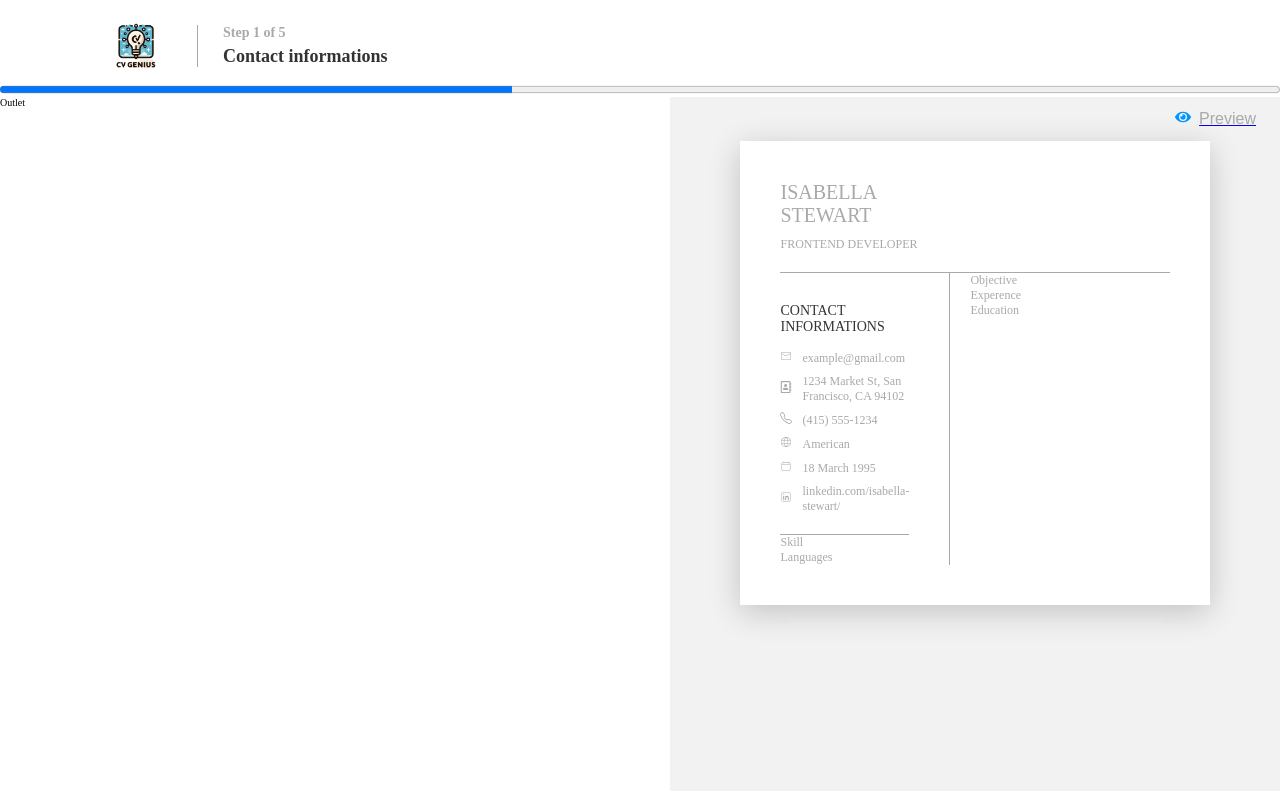
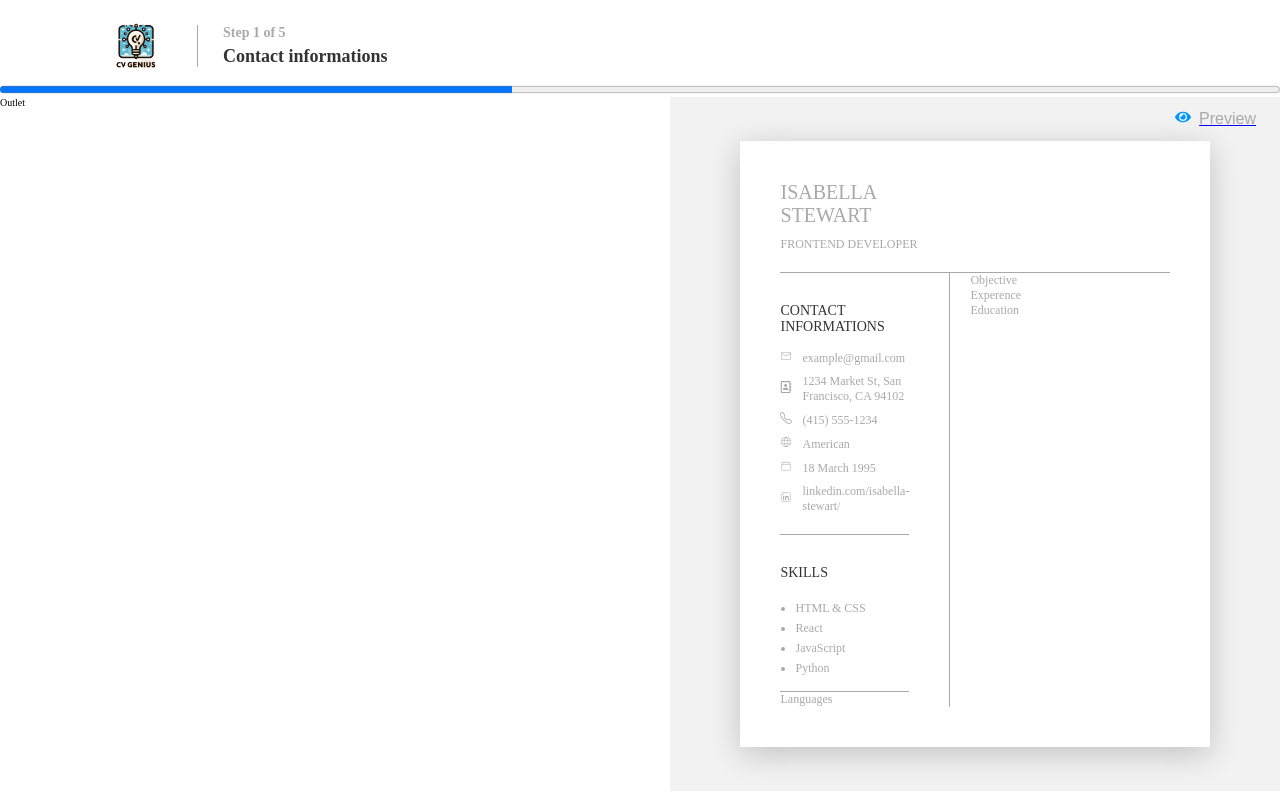
Before and after one commit to jovana623/cv-genius, a React (Vite) app: page / in a window 1280 px wide. Built offline with nearby package versions, Linux system fonts and the light colour scheme.

Commit message:
Skills template info

```diff
--- /dev/null
+++ b/src/features/skills/SkillsInformations.jsx
@@ -0,0 +1,19 @@
+import "../../styles/components/SkillsInformations.scss";
+
+function SkillsInformations() {
+  const skillsList = ["HTML & CSS", "React", "JavaScript", "Python"];
+  return (
+    <div className="skills__container">
+      <div className="skills__container--title">SKILLS</div>
+      <ul className="skills__container--list">
+        {skillsList.map((skill, index) => (
+          <li key={index} className="skills__container--list--item">
+            {skill}
+          </li>
+        ))}
+      </ul>
+    </div>
+  );
+}
+
+export default SkillsInformations;
--- a/src/features/template/Resume.jsx
+++ b/src/features/template/Resume.jsx
@@ -1,5 +1,6 @@
 import "../../styles/components/Resume.scss";
 import ContactInformations from "../contact/ContactInformations";
+import SkillsInformations from "../skills/SkillsInformations";
 import ResumeHeader from "./ResumeHeader";
 
 function Resume() {
@@ -11,7 +12,7 @@ function Resume() {
       <div className="resume__main-info">
         <div className="resume__side--left">
           <ContactInformations />
-          <p>Skill</p>
+          <SkillsInformations />
           <p>Languages</p>
         </div>
         <div className="resume__side--right">
--- /dev/null
+++ b/src/styles/components/SkillsInformations.scss
@@ -0,0 +1,24 @@
+@import "../abstract/variables.scss";
+
+.skills__container {
+  border-bottom: 1px solid $color-light-gray;
+  margin-right: 4rem;
+  padding-bottom: 1.5rem;
+
+  &--title {
+    font-weight: 300;
+    color: $color-dark-gray;
+    font-size: 1.4rem;
+    margin-bottom: 1.5rem;
+    padding-top: 3rem;
+    margin-bottom: 1.5rem;
+  }
+
+  &--list {
+    padding-left: 1.5rem;
+
+    &--item {
+      padding-top: 5px;
+    }
+  }
+}
```
